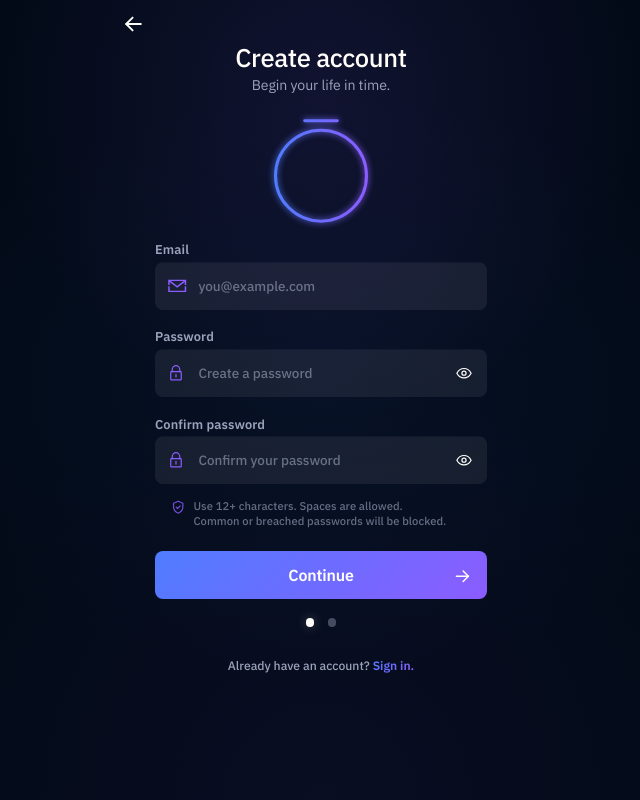
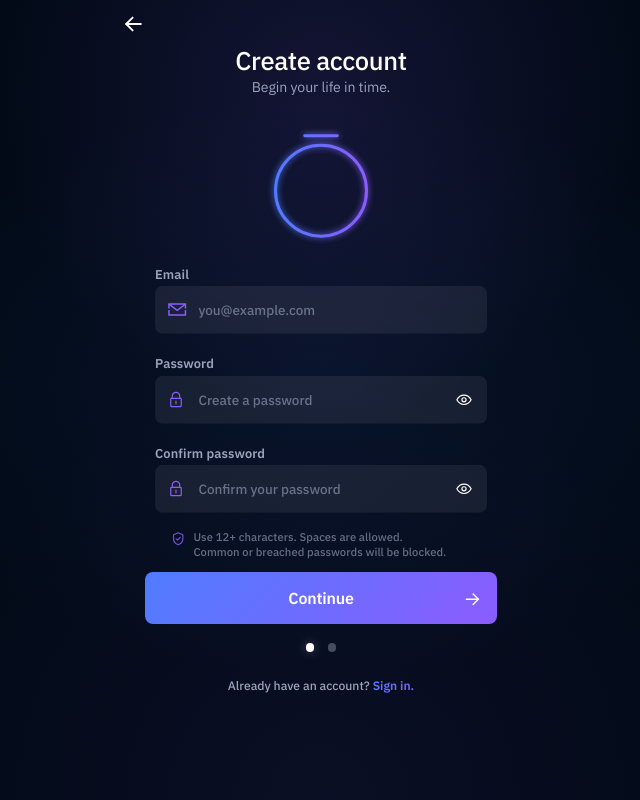
Before and after one commit to Outflo-dev/outflo-v2, a Next.js app: page /create-account in a window 1280 px wide. Shown: the whole page, without its empty margins (319-959 px from the left). Built offline with nearby package versions, Linux system fonts and the light colour scheme.

Commit message:
Polish Create Account surface

```diff
--- a/src/components/onboarding/page/internal/action/module/style/action.frame.module.css
+++ b/src/components/onboarding/page/internal/action/module/style/action.frame.module.css
@@ -3,16 +3,16 @@
    File: src/components/onboarding/page/internal/action/module/style/action.frame.module.css
    Scope: Own primary-action participation within the onboarding page composition
    Last Updated:
-   - date: 2026-08-05
-   - note: widen the onboarding action frame and tighten its distance from the preceding body
+   - date: 2026-08-12
+   - note: widen the canonical onboarding action frame while preserving vertical rhythm
    ========================================================== */
 
 .frame {
     position: relative;
     z-index: 1;
 
-    width: calc(100% - 1.25rem);
-    max-width: 20.75rem;
+    width: calc(100% - 0.5rem);
+    max-width: 22rem;
 
     margin: 0.9rem auto 0;
 
--- a/src/components/onboarding/page/internal/atmosphere/module/style/atmosphere.paint.module.css
+++ b/src/components/onboarding/page/internal/atmosphere/module/style/atmosphere.paint.module.css
@@ -3,8 +3,8 @@
    File: src/components/onboarding/page/internal/atmosphere/module/style/atmosphere.paint.module.css
    Scope: Own the complete background paint of the onboarding page atmosphere
    Last Updated:
-   - date: 2026-08-01
-   - note: own the fixed base surface and canonical three-part onboarding wash
+   - date: 2026-08-12
+   - note: slightly brighten the canonical onboarding blue-violet wash
    ========================================================== */
 
 .paint {
@@ -13,17 +13,17 @@
     background-image:
         radial-gradient(circle at 50% 12%,
             color-mix(in srgb,
-                var(--color-accent-secondary) 11%,
+                var(--color-accent-secondary) 13%,
                 transparent) 0%,
             transparent 34%),
         radial-gradient(ellipse at 50% 48%,
             color-mix(in srgb,
-                var(--color-accent-primary) 6%,
+                var(--color-accent-primary) 8%,
                 transparent) 0%,
             transparent 50%),
         radial-gradient(circle at 50% 100%,
             color-mix(in srgb,
-                var(--color-accent-secondary) 5%,
+                var(--color-accent-secondary) 6%,
                 transparent) 0%,
             transparent 42%);
 }
--- a/src/components/system/primitives/actions/onboarding/OnboardingPrimaryAction.module.css
+++ b/src/components/system/primitives/actions/onboarding/OnboardingPrimaryAction.module.css
@@ -15,7 +15,7 @@
     justify-content: center;
 
     width: 100%;
-    min-height: 3.05rem;
+    min-height: 3.25rem;
 
     padding-inline: 1.5rem;
 
--- a/src/compositions/onboarding/create-account/internal/form/CreateAccountForm.module.css
+++ b/src/compositions/onboarding/create-account/internal/form/CreateAccountForm.module.css
@@ -3,8 +3,8 @@
    File: src/compositions/onboarding/create-account/internal/form/CreateAccountForm.module.css
    Scope: Own only the field rhythm unique to Create Account
    Last Updated:
-   - date: 2026-07-27
-   - note: retain tuned field rhythm, local icon alignment, and password guidance
+   - date: 2026-08-12
+   - note: open the Create Account field rhythm and strengthen password guidance
    ========================================================== */
 
 .form {
@@ -14,11 +14,11 @@
     width: calc(100% + 0.75rem);
 
     margin-inline: -0.375rem;
-    margin-bottom: -.6rem;
+    margin-bottom: -0.6rem;
 
-    gap: 1.35rem;
+    gap: 1.5rem;
 
-    transform: translateY(-1.05rem);
+    transform: translateY(-0.45rem);
 }
 
 .leadingOpticalLeft {
@@ -81,10 +81,10 @@
 }
 
 .passwordRequirement svg {
-    width: 0.9rem;
-    height: 0.9rem;
+    width: 1.05rem;
+    height: 1.05rem;
 
-    margin-top: 0.05rem;
+    margin-top: 0.02rem;
 
     color: var(--color-accent-secondary);
 
@@ -92,13 +92,3 @@
 
     flex: 0 0 auto;
 }
-
-.usernameAvailable {
-    display: inline-flex;
-    align-items: center;
-    justify-content: center;
-
-    color: var(--color-accent-secondary);
-
-    pointer-events: none;
-}
--- a/src/compositions/onboarding/create-account/internal/intro/CreateAccountIntroPlacement.module.css
+++ b/src/compositions/onboarding/create-account/internal/intro/CreateAccountIntroPlacement.module.css
@@ -1,15 +1,15 @@
 /* ==========================================================
-   OUTFLO — CREATE ACCOUNT ICON PLACEMENT
-   File: src/compositions/onboarding/create-account/internal/icon/CreateAccountIconPlacement.module.css
-   Scope: Own the local vertical placement of the Create Account mark
+   OUTFLO — CREATE ACCOUNT INTRO PLACEMENT
+   File: src/compositions/onboarding/create-account/internal/intro/CreateAccountIntroPlacement.module.css
+   Scope: Own the local vertical placement of the Create Account intro
    Last Updated:
-   - date: 2026-08-05
-   - note: lower the mark while tightening its separation from the form
+   - date: 2026-08-12
+   - note: lower the intro slightly and restore breathing room beneath it
    ========================================================== */
 
 .frame {
     width: 100%;
 
-    margin-top: 0.45rem;
-    margin-bottom: -0.4rem;
+    margin-top: 0.6rem;
+    margin-bottom: 0.35rem;
 }
--- a/src/compositions/onboarding/create-account/internal/signin/CreateAccountSignInPrompt.module.css
+++ b/src/compositions/onboarding/create-account/internal/signin/CreateAccountSignInPrompt.module.css
@@ -10,5 +10,5 @@
 .frame {
     width: 100%;
 
-    margin-top: 0.5rem;
+    margin-top: 0.15rem;
 }
```
